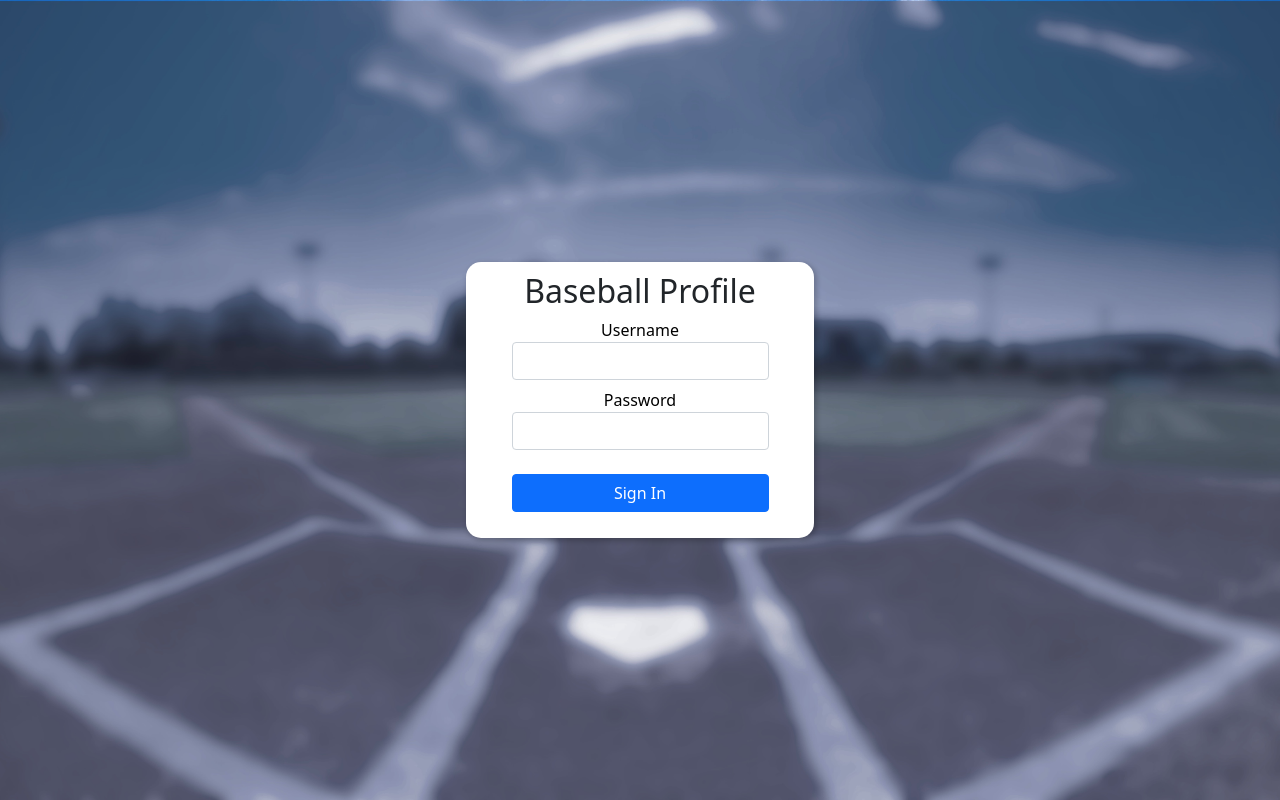
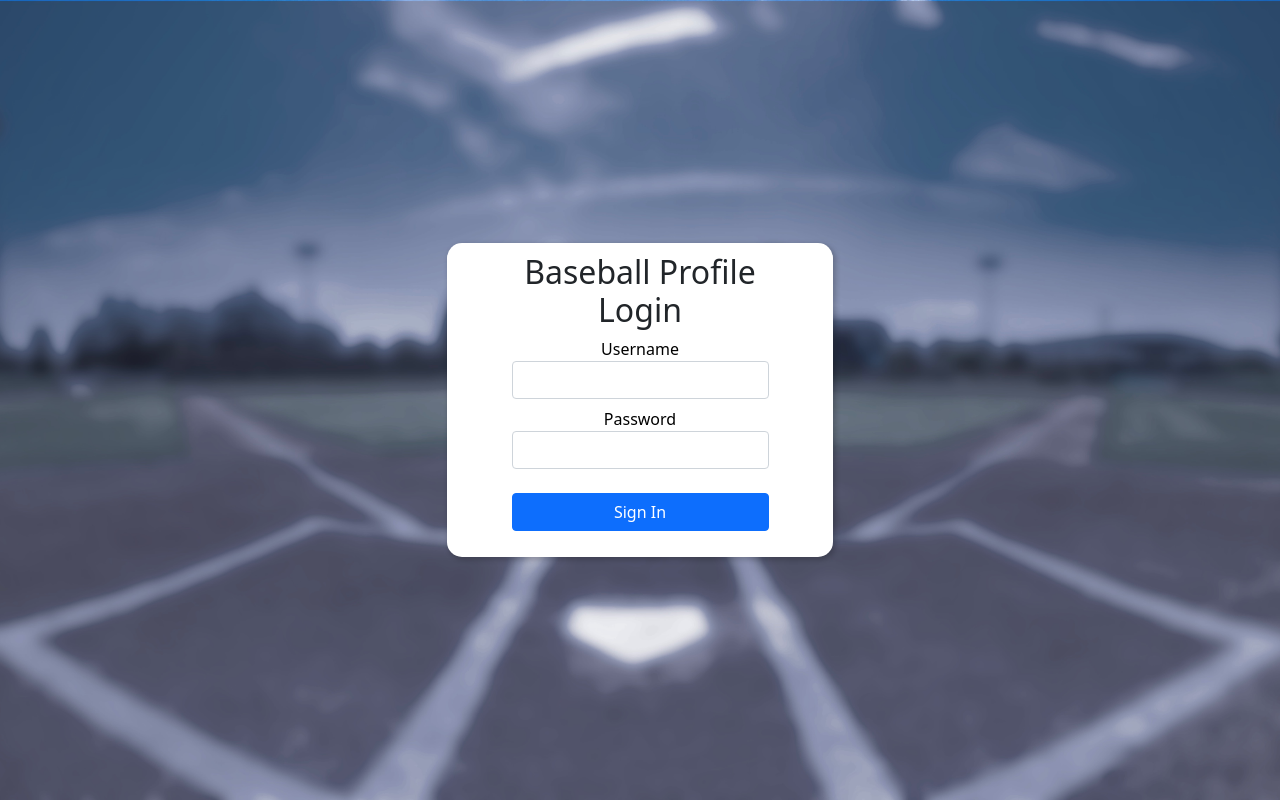
Before and after one commit to SFin12/baseball-profile-app, a React (Create React App) app: page / in a window 1280 px wide. Built offline with nearby package versions, Linux system fonts and the light colour scheme.

Commit message:
changed background for sign-in

```diff
--- /dev/null
+++ b/src/views/SignInView/SignInView.css
@@ -0,0 +1,17 @@
+.sign-in-container {
+    display: flex;
+    justify-content: center;
+    align-items: start;
+    height: 100vh;
+    padding-top: 20px;
+    background-image: url("../../assets/baseball-field-background.jpg");
+    background-size: cover;
+    background-position: center;
+}
+
+@media (min-width: 768px) {
+    .sign-in-container {
+        padding-top: 0px;
+        align-items: center;
+    }
+}
--- a/src/views/SignInView/SignInView.js
+++ b/src/views/SignInView/SignInView.js
@@ -1,7 +1,7 @@
-import React, { useState } from "react";
+import React from "react";
 import { Button, FormControl } from "react-bootstrap";
-import { useNavigate } from "react-router-dom";
 import Card from "../../components/Card/Card";
+import "./SignInView.css";
 
 export default function SignInView({
     username,
@@ -10,10 +10,10 @@ export default function SignInView({
     handleLogin,
 }) {
     return (
-        <div className="d-flex align-items-center justify-content-center vh-100">
+        <div className="sign-in-container">
             {/* Custom card component not bootstrap component */}
             <Card>
-                <h2 className="text-dark mx-5">Baseball Profile</h2>
+                <h2 className="text-dark mx-5">Baseball Profile Login</h2>
                 <form className="d-flex flex-column" onSubmit={handleLogin}>
                     <label>Username</label>
                     <FormControl
```
